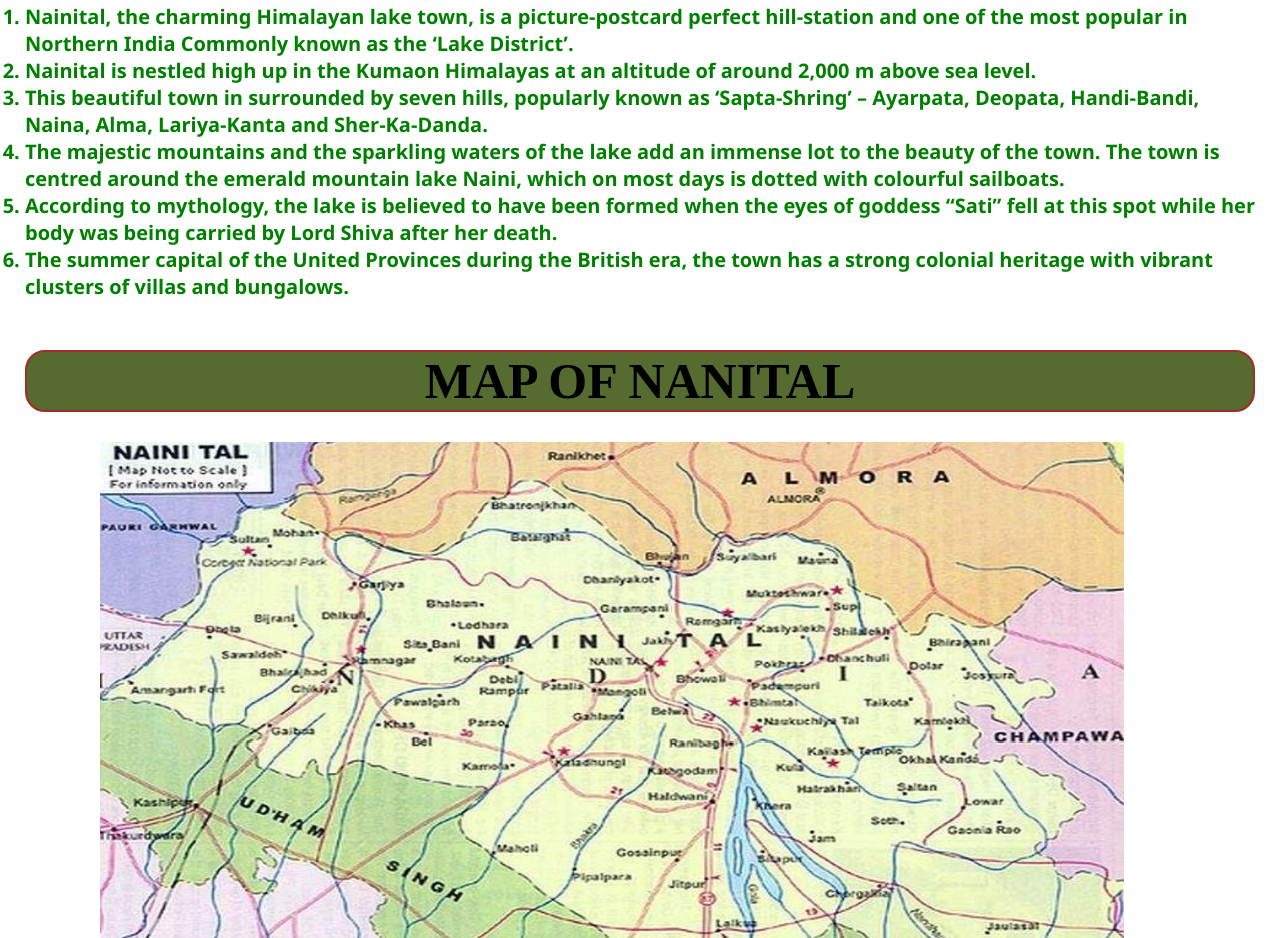
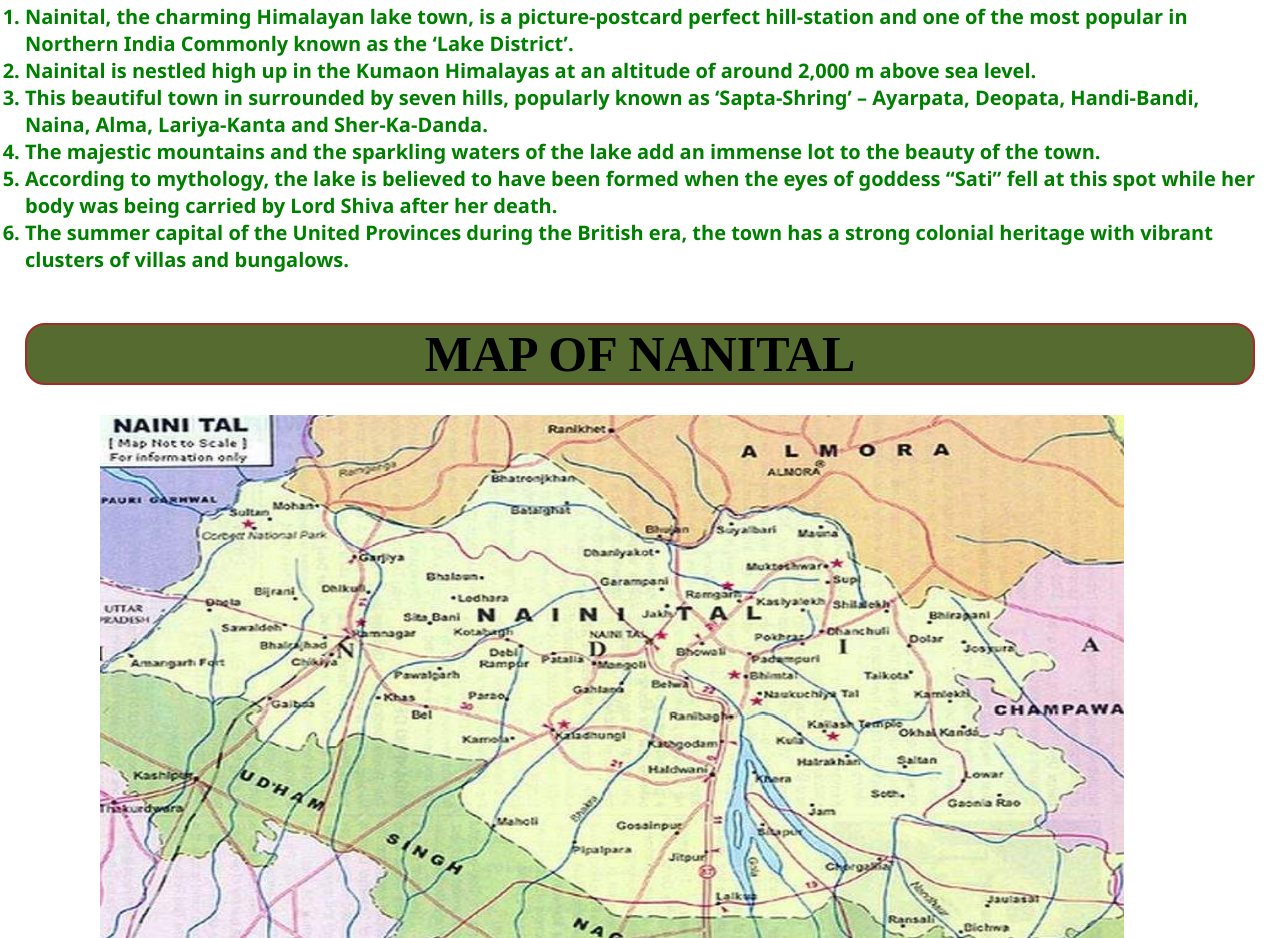
Before and after one commit to ms0208/Desi-Traveler, a plain HTML site: page index.html in a window 1280 px wide. Shown: the part 1757-2695 px from the top of the page. Drawn offline with Linux system fonts and the light colour scheme.

Commit message:
Update index.html

```diff
--- a/index.html
+++ b/index.html
@@ -37,7 +37,7 @@
            <li> Nainital, the charming Himalayan lake town, is a picture-postcard perfect hill-station and one of the most popular in Northern India Commonly known as the ‘Lake District’.</li>
            <li>Nainital is nestled high up in the Kumaon Himalayas at an altitude of around 2,000 m above sea level.</li>
            <li>This beautiful town in surrounded by seven hills, popularly known as ‘Sapta-Shring’ – Ayarpata, Deopata, Handi-Bandi, Naina, Alma, Lariya-Kanta and Sher-Ka-Danda.</li>
-           <li>The majestic mountains and the sparkling waters of the lake add an immense lot to the beauty of the town.  The town is centred around the emerald mountain lake Naini, which on most days is dotted with colourful sailboats.</li>
+           <li>The majestic mountains and the sparkling waters of the lake add an immense lot to the beauty of the town. </li>
            <li>According to mythology, the lake is believed to have been formed when the eyes of goddess “Sati” fell at this spot while her body was being carried by Lord Shiva after her death.</li>
            <li>The summer capital of the United Provinces during the British era, the town has a strong colonial heritage with vibrant clusters of villas and bungalows.</li>
         </ol>
```
